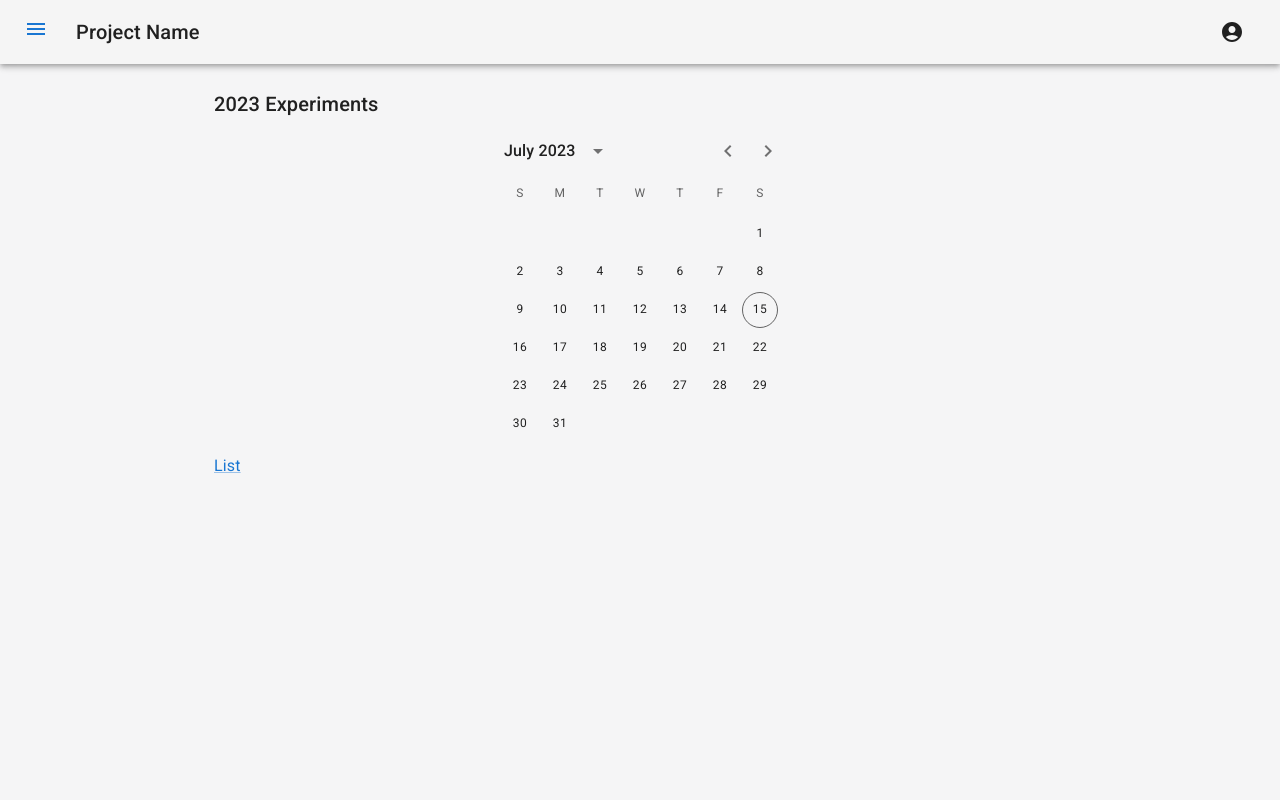
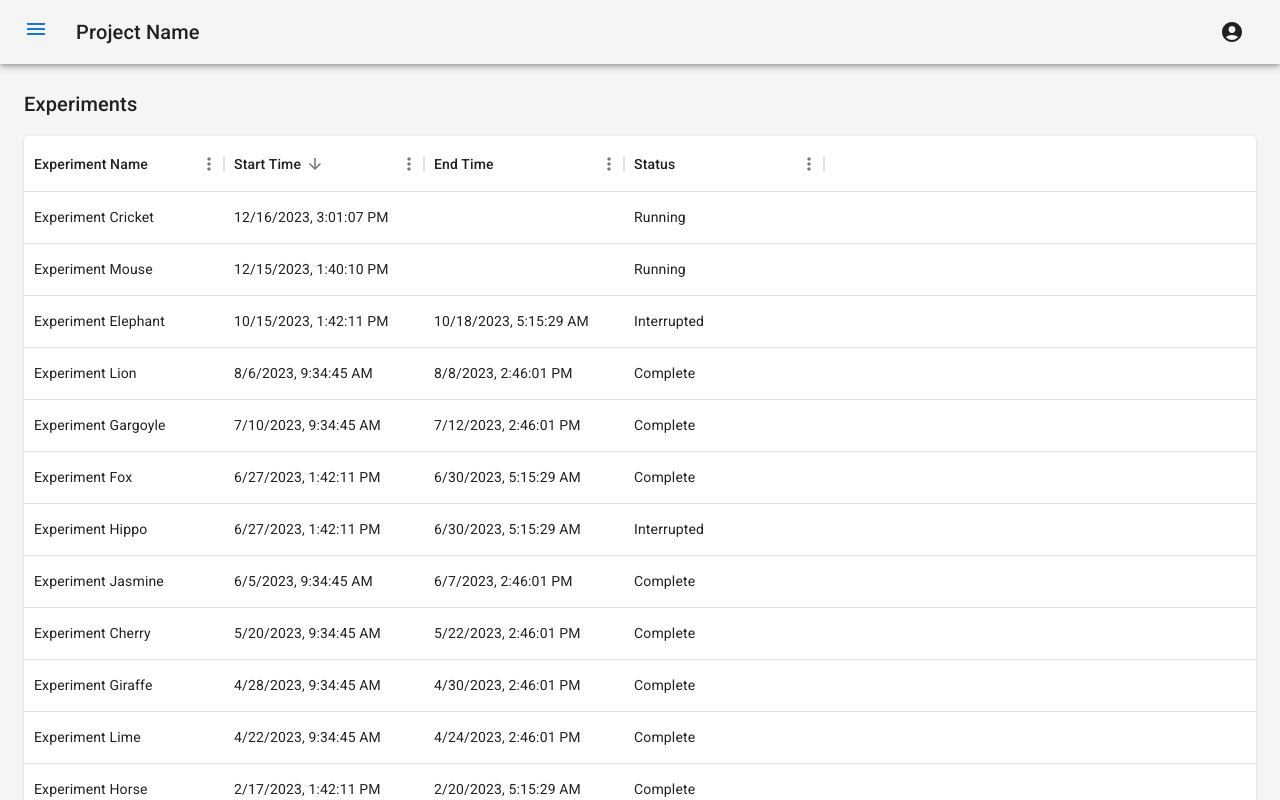
Before and after one commit to strudel-science/strudel-kit, a React (Create React App) app: page /monitor-tasks in a window 1280 px wide. Shown: the top 800 px of the page. Built offline with nearby package versions, Linux system fonts and the light colour scheme.

Commit message:
Skip calendar page for now

```diff
--- a/src/app/App.tsx
+++ b/src/app/App.tsx
@@ -167,9 +167,13 @@ const router = createBrowserRouter([
     path: "/monitor-tasks",
     element: <MonitorTasksWrapper />,
     children: [
+      // {
+      //   index: true,
+      //   element: <ExperimentCalendar />
+      // },
       {
         index: true,
-        element: <ExperimentCalendar />
+        element: <ExperimentList />,
       },
       {
         path: 'list',
--- a/src/app/monitor-tasks/ExperimentList.tsx
+++ b/src/app/monitor-tasks/ExperimentList.tsx
@@ -47,7 +47,7 @@ export const ExperimentList: React.FC = () => {
                 sortModel: [{ field: 'start_time', sort: 'desc' }],
               },
             }}
-            onRowClick={() => navigate('detail')}
+            onRowClick={() => navigate('/monitor-tasks/list/detail')}
             disableColumnSelector
             disableRowSelectionOnClick
           />
```
